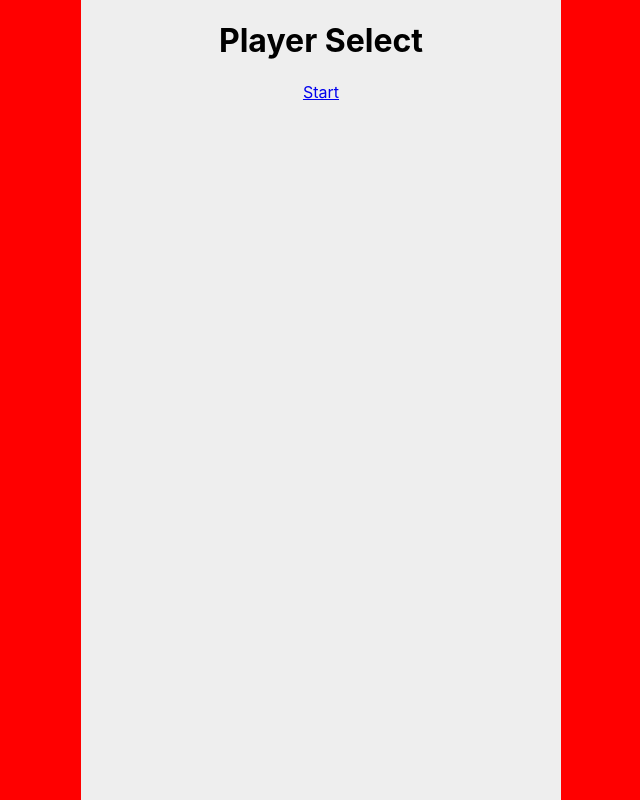
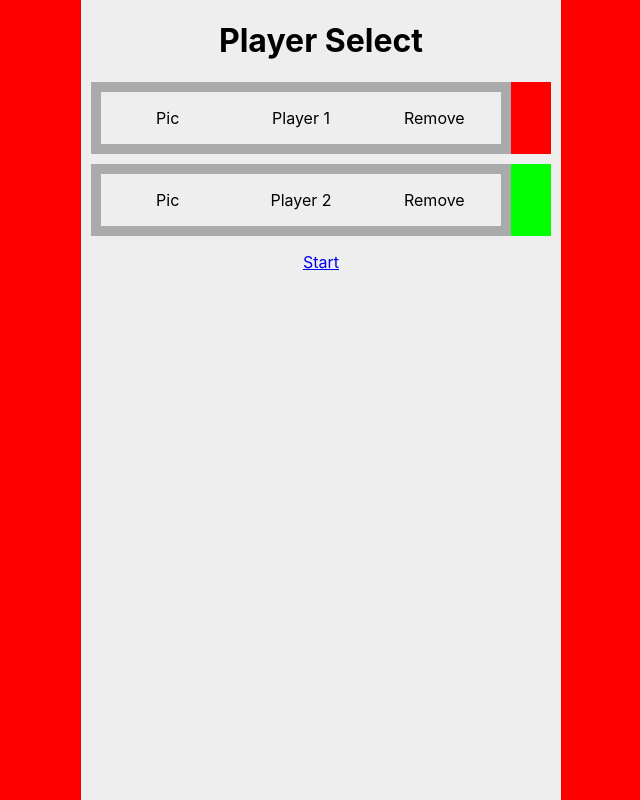
Before and after one commit to erangat-zz/turn_tracker, a React (Create React App) app: page /players in a window 1280 px wide. Shown: the whole page, without its empty margins (319-959 px from the left). Built offline with nearby package versions, Linux system fonts and the light colour scheme.

Commit message:
Initial template for player card

```diff
--- /dev/null
+++ b/src/app/playerSelect/PlayerCard.jsx
@@ -0,0 +1,28 @@
+import React, { Component } from "react";
+import "./PlayerCard.scss";
+
+class PlayerCard extends Component {
+  render() {
+    return (
+      <div className="PlayerCard">
+        <div className="PlayerCard-info-container">
+          <div className="PlayerCard-picture">
+            <p> Pic </p>
+          </div>
+          <div className="PlayerCard-name">
+            <p> {this.props.name} </p>
+          </div>
+          <div className="PlayerCard-remove">
+            <p> Remove </p>
+          </div>
+        </div>
+        <div
+          className="PlayerCard-color"
+          style={{ backgroundColor: this.props.color }}
+        />
+      </div>
+    );
+  }
+}
+
+export default PlayerCard;
--- /dev/null
+++ b/src/app/playerSelect/PlayerCard.scss
@@ -0,0 +1,40 @@
+@import "../App.scss";
+
+.PlayerCard {
+  text-align: center;
+  background-color: #aaaaaa;
+  display: flex;
+  flex-direction: row;
+  justify-content: center;
+  margin: 10px;
+}
+
+.PlayerCard-info-container {
+  background-color: "yellow";
+  max-width: 480px;
+  display: flex;
+  flex: 1;
+  padding: 10px;
+}
+
+.PlayerCard-color {
+  width: 40px;
+}
+
+.PlayerCard-name {
+  background-color: $backgroundColor;
+  max-width: 480px;
+  flex: 1;
+}
+
+.PlayerCard-picture {
+  background-color: $backgroundColor;
+  max-width: 480px;
+  flex: 1;
+}
+
+.PlayerCard-remove {
+  background-color: $backgroundColor;
+  max-width: 480px;
+  flex: 1;
+}
--- a/src/app/playerSelect/PlayerSelect.js
+++ b/src/app/playerSelect/PlayerSelect.js
@@ -1,10 +1,16 @@
 import React, { Component } from "react";
 import { Link } from "react-router-dom";
+
+import PlayerCard from "./PlayerCard";
+import "./PlayerCard.scss";
+
 class PlayerSelect extends Component {
   render() {
     return (
       <div className="playerSelect">
         <h1> Player Select </h1>
+        <PlayerCard name="Player 1" color="#ff0000" />
+        <PlayerCard name="Player 2" color="#00ff00" />
         <p>
           <Link to="/game">Start</Link>
         </p>
```
